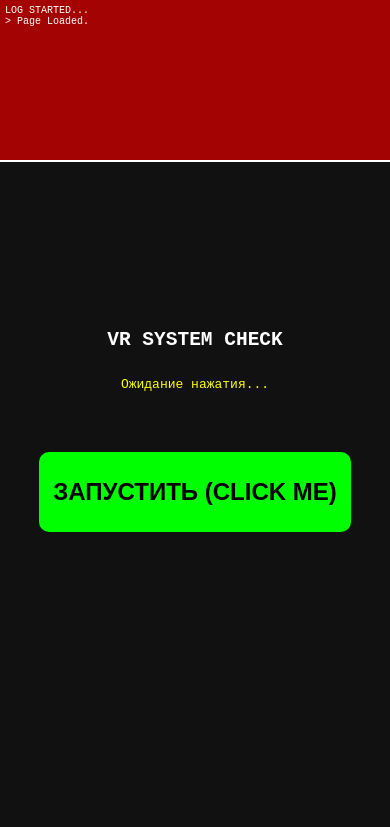
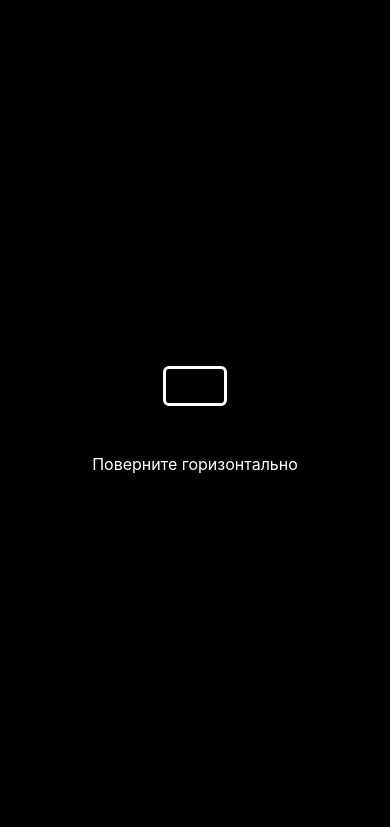
Before and after one commit to Gakuzi/Vr-, a plain HTML site: page index.html in a window 390 px wide. Drawn offline with Linux system fonts and the light colour scheme.

Commit message:
Refactor index.html for VR Viewer and UI improvements обновлённая версия
Updated the title and added meta tag for Apple mobile web app capability. Enhanced styles and structure for better UI and VR functionality.

```diff
--- a/index.html
+++ b/index.html
@@ -3,238 +3,285 @@
 <head>
     <meta charset="UTF-8">
     <meta name="viewport" content="width=device-width, initial-scale=1.0, maximum-scale=1.0, user-scalable=no">
-    <title>VR DEBUG MODE</title>
+    <meta name="apple-mobile-web-app-capable" content="yes">
+    <title>Spatial VR Viewer</title>
     <style>
-        body {
-            margin: 0; background: #000; color: #fff;
-            font-family: monospace; overflow: hidden;
+        /* --- CORE --- */
+        * { box-sizing: border-box; -webkit-tap-highlight-color: transparent; user-select: none; }
+        body, html {
+            margin: 0; padding: 0; width: 100%; height: 100%;
+            background-color: #000; overflow: hidden;
+            font-family: -apple-system, system-ui, BlinkMacSystemFont, "Segoe UI", Roboto, sans-serif;
+            color: #fff;
         }
 
-        /* Debug Console */
-        #console-log {
-            position: fixed; top: 0; left: 0; width: 100%; height: 150px;
-            background: rgba(200, 0, 0, 0.8); color: white;
-            overflow-y: scroll; z-index: 9999; padding: 5px;
-            font-size: 10px; border-bottom: 2px solid white;
-            pointer-events: none; /* Пропускать клики сквозь лог */
+        /* --- ROTATE HINT (Portrait only) --- */
+        #rotate-overlay {
+            position: fixed; top: 0; left: 0; width: 100%; height: 100%;
+            background: #000; z-index: 9999;
+            display: none; flex-direction: column;
+            justify-content: center; align-items: center;
+            text-align: center;
+        }
+        .icon-rotate {
+            width: 40px; height: 64px; border: 3px solid #fff; border-radius: 6px;
+            animation: spin 2s infinite ease-in-out; margin-bottom: 20px;
+        }
+        @keyframes spin { 0% {transform: rotate(0deg);} 50% {transform: rotate(90deg);} 100% {transform: rotate(0deg);} }
+
+        @media (orientation: portrait) {
+            #rotate-overlay { display: flex; }
         }
 
-        /* Start Screen - Brutal Style to ensure visibility */
+        /* --- START SCREEN --- */
         #start-screen {
             position: fixed; top: 0; left: 0; width: 100%; height: 100%;
-            background: #111; z-index: 5000;
+            background: #000; z-index: 5000;
             display: flex; flex-direction: column;
             justify-content: center; align-items: center;
+            transition: opacity 0.5s;
         }
 
-        #btn-start {
-            width: 80%; height: 80px;
-            background: #0f0; color: #000;
-            font-size: 24px; font-weight: bold;
-            border: none; border-radius: 10px;
-            margin-top: 50px; cursor: pointer;
-            text-transform: uppercase;
+        button.start-btn {
+            background: transparent; border: 2px solid #0f0; color: #0f0;
+            padding: 15px 40px; font-size: 18px; border-radius: 30px;
+            text-transform: uppercase; letter-spacing: 2px; cursor: pointer;
+            font-weight: bold;
+        }
+        button.start-btn:active { background: rgba(0, 255, 0, 0.2); }
+
+        /* --- VR STAGE --- */
+        #vr-stage {
+            display: flex; width: 100%; height: 100%; position: relative; z-index: 1;
+        }
+        .eye {
+            width: 50%; height: 100%; position: relative; overflow: hidden;
+            border-right: 1px solid #222; background: #000;
+        }
+        .eye:last-child { border-right: none; }
+
+        /* The Content World - 160% size for spatial looking */
+        .world {
+            position: absolute; top: 50%; left: 50%;
+            width: 160vw; height: 160vh;
+            transform: translate(-50%, -50%);
+            display: flex; justify-content: center; align-items: center;
+            will-change: transform;
+        }
+        .world img, .world video {
+            width: 100%; height: 100%; object-fit: cover;
         }
 
-        #btn-start:active { background: #fff; }
+        /* --- CONTROLS UI --- */
+        #ui-layer {
+            position: fixed; bottom: 0; left: 0; width: 100%; height: 100px;
+            display: flex; justify-content: center; align-items: center;
+            z-index: 100; pointer-events: none;
+            transition: opacity 0.3s;
+        }
+        .hidden { opacity: 0; }
 
-        /* VR Stage */
-        #vr-stage {
-            display: flex; width: 100%; height: 100%; position: relative;
+        .dock {
+            background: rgba(20,20,20,0.8); backdrop-filter: blur(10px);
+            padding: 10px 20px; border-radius: 30px;
+            display: flex; gap: 15px; pointer-events: auto;
+            border: 1px solid rgba(255,255,255,0.1);
         }
-        .eye {
-            width: 50%; height: 100%; overflow: hidden; position: relative;
-            border: 1px solid #333;
+
+        .dock button {
+            background: transparent; border: 1px solid #fff; color: #fff;
+            padding: 8px 16px; border-radius: 20px; font-size: 12px;
+            text-transform: uppercase; cursor: pointer;
         }
-        .world {
-            position: absolute; top: 50%; left: 50%;
-            width: 150vw; height: 150vh;
-            transform: translate(-50%, -50%);
-            display: flex; justify-content: center; align-items: center;
-        }
-        .world video, .world img { width: 100%; height: 100%; object-fit: cover; }
+        .dock button:active { background: rgba(255,255,255,0.3); }
 
-        /* Controls */
-        #controls {
-            position: fixed; bottom: 20px; left: 0; width: 100%;
-            display: flex; justify-content: center; gap: 10px; z-index: 100;
-        }
-        .ctrl-btn {
-            background: rgba(255,255,255,0.2); border: 1px solid #fff;
-            color: #fff; padding: 10px; border-radius: 5px;
-        }
     </style>
 </head>
 <body>
 
-    <!-- On-screen Debugger -->
-    <div id="console-log">LOG STARTED...<br></div>
-
-    <!-- Start Overlay -->
-    <div id="start-screen">
-        <h2>VR SYSTEM CHECK</h2>
-        <div id="status-text" style="color: yellow; padding: 10px; text-align: center;">Ожидание нажатия...</div>
-        <!-- Прямой вызов функции через onclick -->
-        <button id="btn-start" onclick="onStartClick()">ЗАПУСТИТЬ (CLICK ME)</button>
+    <!-- 1. Rotate Warning -->
+    <div id="rotate-overlay">
+        <div class="icon-rotate"></div>
+        <p>Поверните горизонтально</p>
     </div>
 
-    <!-- VR Content -->
+    <!-- 2. Start Screen (Required for iOS Permissions) -->
+    <div id="start-screen">
+        <button class="start-btn" onclick="startVR()">Войти в VR</button>
+        <p style="color:#666; font-size:12px; margin-top:15px">Требуется доступ к датчикам</p>
+    </div>
+
+    <!-- 3. VR Scene -->
     <div id="vr-stage">
         <div class="eye"><div class="world" id="w-left"></div></div>
         <div class="eye"><div class="world" id="w-right"></div></div>
     </div>
 
-    <!-- Controls -->
-    <div id="controls">
-        <button class="ctrl-btn" onclick="setMode('cam')">Camera</button>
-        <button class="ctrl-btn" onclick="document.getElementById('f-vid').click()">Video</button>
+    <!-- 4. Controls -->
+    <div id="ui-layer">
+        <div class="dock">
+            <button onclick="document.getElementById('f-photo').click()">Фото</button>
+            <button onclick="document.getElementById('f-video').click()">Видео</button>
+            <button onclick="activateCamera()">Камера</button>
+        </div>
     </div>
 
-    <input type="file" id="f-vid" accept="video/*" style="display:none" onchange="loadVideo(this)">
+    <!-- Hidden Inputs -->
+    <input type="file" id="f-photo" accept="image/*" style="display:none" onchange="loadFile(this, 'img')">
+    <input type="file" id="f-video" accept="video/*" style="display:none" onchange="loadFile(this, 'vid')">
 
     <script>
-        // --- LOGGER SYSTEM ---
-        function log(msg) {
-            const el = document.getElementById('console-log');
-            const line = document.createElement('div');
-            line.textContent = `> ${msg}`;
-            el.appendChild(line);
-            el.scrollTop = el.scrollHeight;
-            console.log(msg);
-        }
+        // --- SETTINGS ---
+        const SENSITIVITY = 12; // Коэффициент движения (пиксели на градус)
+        const SMOOTHING = 0.08; // Плавность (меньше = плавнее)
+        const STEREO_GAP = 14;  // Сдвиг для 3D эффекта
 
-        window.onerror = function(msg, url, line) {
-            log(`ERROR: ${msg} (Line ${line})`);
-            return false;
-        };
-
-        // --- INIT CHECKS ---
-        log("Page Loaded.");
-        if (!window.isSecureContext) {
-            log("WARNING: Not HTTPS! Sensors might fail.");
-            document.getElementById('status-text').innerText = "ВНИМАНИЕ: Нет HTTPS. Гироскоп может не работать.";
-        }
-
-        // --- CORE LOGIC ---
+        // --- STATE ---
+        let isRunning = false;
         let currentX = 0, currentY = 0;
         let targetX = 0, targetY = 0;
         const wLeft = document.getElementById('w-left');
         const wRight = document.getElementById('w-right');
 
-        async function onStartClick() {
-            log("Button CLICKED.");
-            const btn = document.getElementById('btn-start');
-            btn.style.background = 'yellow';
-            btn.innerText = "ЗАГРУЗКА...";
+        // --- LAUNCHER ---
+        async function startVR() {
+            const btn = document.querySelector('.start-btn');
+            btn.innerText = "Загрузка...";
 
-            // 1. Fullscreen
+            // 1. Fullscreen Request
+            const doc = document.documentElement;
+            if (doc.requestFullscreen) doc.requestFullscreen().catch(()=>{});
+            else if (doc.webkitRequestFullscreen) doc.webkitRequestFullscreen().catch(()=>{});
+
+            // 2. iOS Gyro Permission
+            if (typeof DeviceOrientationEvent !== 'undefined' && typeof DeviceOrientationEvent.requestPermission === 'function') {
                 try {
-                if (document.documentElement.requestFullscreen) await document.documentElement.requestFullscreen();
-                else if (document.documentElement.webkitRequestFullscreen) await document.documentElement.webkitRequestFullscreen();
-                log("Fullscreen requested.");
-            } catch(e) { log("Fullscreen warn: " + e.message); }
-
-            // 2. Gyro Permissions
-            if (typeof DeviceOrientationEvent !== 'undefined' && typeof DeviceOrientationEvent.requestPermission === 'function') {
-                log("iOS detected. Requesting Permission...");
-                try {
-                    const response = await DeviceOrientationEvent.requestPermission();
-                    log("Permission Response: " + response);
-                    if (response === 'granted') {
-                        startLoop();
-                    } else {
-                        log("CRITICAL: Permission Denied by User.");
-                        alert("Вы запретили доступ к гироскопу.");
+                    const resp = await DeviceOrientationEvent.requestPermission();
+                    if (resp !== 'granted') {
+                        alert("Нет доступа к гироскопу. VR не будет работать.");
+                        return;
                     }
                 } catch (e) {
-                    log("CRITICAL ERROR requesting permission: " + e.message);
-                    alert("Ошибка API: " + e.message);
-                }
-            } else {
-                log("Non-iOS or old device. Starting immediately.");
-                startLoop();
+                    alert("Ошибка датчиков: " + e);
                 }
             }
 
-        function startLoop() {
-            log("Starting Animation Loop...");
-            document.getElementById('start-screen').style.display = 'none';
+            // 3. Start App
+            document.getElementById('start-screen').style.opacity = 0;
+            setTimeout(() => document.getElementById('start-screen').remove(), 500);
+
             window.addEventListener('deviceorientation', handleGyro);
-            animate();
-            log("Ready. Move device.");
+            isRunning = true;
+            renderLoop();
         }
 
+        // --- PHYSICS ---
         function handleGyro(e) {
-            // log(`Gyro: a=${Math.round(e.alpha)} b=${Math.round(e.beta)} g=${Math.round(e.gamma)}`);
-            // Uncomment above line only if desperate - it floods the log
+            if (!e.gamma && !e.beta) return;
 
-            let g = e.gamma || 0;
-            let b = e.beta || 0;
+            // Ограничиваем углы, чтобы картинка не уходила в бесконечность
+            let g = Math.max(-45, Math.min(45, e.gamma || 0));
+            let b = Math.max(-45, Math.min(45, e.beta || 0));
 
-            // Clamping
-            if (g > 45) g = 45; if (g < -45) g = -45;
-            if (b > 45) b = 45; if (b < -45) b = -45;
-
-            targetX = g * 10;
-            targetY = b * 10;
+            // Конвертация угла в пиксели смещения
+            // Инверсия для эффекта "окна" (поворот головы влево -> контент вправо)
+            targetX = g * SENSITIVITY;
+            targetY = b * SENSITIVITY;
         }
 
-        function animate() {
-            currentX += (targetX - currentX) * 0.1;
-            currentY += (targetY - currentY) * 0.1;
+        function renderLoop() {
+            if (!isRunning) return;
 
-            const tL = `translate(calc(-50% + ${currentX + 15}px), calc(-50% + ${currentY}px))`;
-            const tR = `translate(calc(-50% + ${currentX - 15}px), calc(-50% + ${currentY}px))`;
+            // Интерполяция (Lerp)
+            currentX += (targetX - currentX) * SMOOTHING;
+            currentY += (targetY - currentY) * SMOOTHING;
 
-            wLeft.style.transform = tL;
-            wRight.style.transform = tR;
+            // Применение трансформации с учетом стерео-базы
+            // Левый глаз видит со смещением вправо (+), Правый влево (-)
+            const transformL = `translate(calc(-50% + ${currentX + STEREO_GAP}px), calc(-50% + ${currentY}px))`;
+            const transformR = `translate(calc(-50% + ${currentX - STEREO_GAP}px), calc(-50% + ${currentY}px))`;
 
-            requestAnimationFrame(animate);
+            wLeft.style.transform = transformL;
+            wRight.style.transform = transformR;
+
+            requestAnimationFrame(renderLoop);
         }
 
-        // --- MEDIA ---
-        async function setMode(mode) {
-            log("Mode: " + mode);
+        // --- CONTENT MANAGER ---
+        function clearStage() {
             wLeft.innerHTML = ''; wRight.innerHTML = '';
+            // Сброс всех потоков и видео
+            document.querySelectorAll('video').forEach(v => {
+                v.pause();
+                if (v.srcObject) v.srcObject.getTracks().forEach(t => t.stop());
+            });
+        }
 
-            if (mode === 'cam') {
-                try {
-                    const stream = await navigator.mediaDevices.getUserMedia({
-                        video: { facingMode: 'environment' }
-                    });
-                    log("Camera stream obtained.");
+        function loadFile(input, type) {
+            const file = input.files[0];
+            if (!file) return;
+            const url = URL.createObjectURL(file);
+            clearStage();
 
-                    const v = document.createElement('video');
-                    v.srcObject = stream;
-                    v.autoplay = true; v.muted = true; v.playsInline = true;
+            if (type === 'img') {
+                const html = `<img src="${url}">`;
+                wLeft.innerHTML = html; wRight.innerHTML = html;
+            } else {
+                // Video Sync
+                const vL = createVideo(url, false);
+                const vR = createVideo(url, true);
 
-                    wLeft.appendChild(v);
-                    wRight.appendChild(v.cloneNode());
-                    // Re-assign stream to clone
-                    wRight.querySelector('video').srcObject = stream;
+                // Синхронизация
+                vL.onplay = () => vR.play();
+                vL.onpause = () => vR.pause();
+                vL.onseeking = () => vR.currentTime = vL.currentTime;
 
-                } catch(e) {
-                    log("Camera Error: " + e.message);
-                    alert("Камера недоступна: " + e.message);
-                }
+                wLeft.appendChild(vL); wRight.appendChild(vR);
+                vL.play().catch(()=>{});
             }
         }
 
-        function loadVideo(input) {
-            const file = input.files[0];
-            if (!file) return;
-            log("Video selected: " + file.name);
-            const url = URL.createObjectURL(file);
+        async function activateCamera() {
+            clearStage();
+            try {
+                const stream = await navigator.mediaDevices.getUserMedia({
+                    video: { facingMode: 'environment', width: {ideal: 1280} },
+                    audio: false
+                });
 
-            wLeft.innerHTML = `<video src="${url}" autoplay loop playsinline muted></video>`;
-            wRight.innerHTML = `<video src="${url}" autoplay loop playsinline muted></video>`;
+                const vL = document.createElement('video');
+                vL.srcObject = stream;
+                vL.autoplay = true; vL.muted = true; vL.playsInline = true;
 
-            // Sync hack
-            const v1 = wLeft.querySelector('video');
-            const v2 = wRight.querySelector('video');
-            v1.onplay = () => v2.play();
-            v1.onpause = () => v2.pause();
+                const vR = vL.cloneNode();
+                vR.srcObject = stream;
+                vR.autoplay = true; vR.muted = true; vR.playsInline = true;
+
+                wLeft.appendChild(vL); wRight.appendChild(vR);
+            } catch (e) {
+                alert("Камера недоступна (проверьте HTTPS).");
             }
+        }
+
+        function createVideo(src, muted) {
+            const v = document.createElement('video');
+            v.src = src; v.loop = true; v.playsInline = true;
+            if (muted) v.muted = true;
+            return v;
+        }
+
+        // --- GESTURES (Tap to hide UI) ---
+        let lastTap = 0;
+        document.getElementById('vr-stage').addEventListener('click', () => {
+            const now = Date.now();
+            const ui = document.getElementById('ui-layer');
+
+            // Double tap logic could go here, but keeping it simple for now
+            if (now - lastTap > 300) {
+                ui.classList.toggle('hidden');
+            }
+            lastTap = now;
+        });
 
     </script>
 </body>
```
Lines whose indentation alone changed are shown as unchanged.
